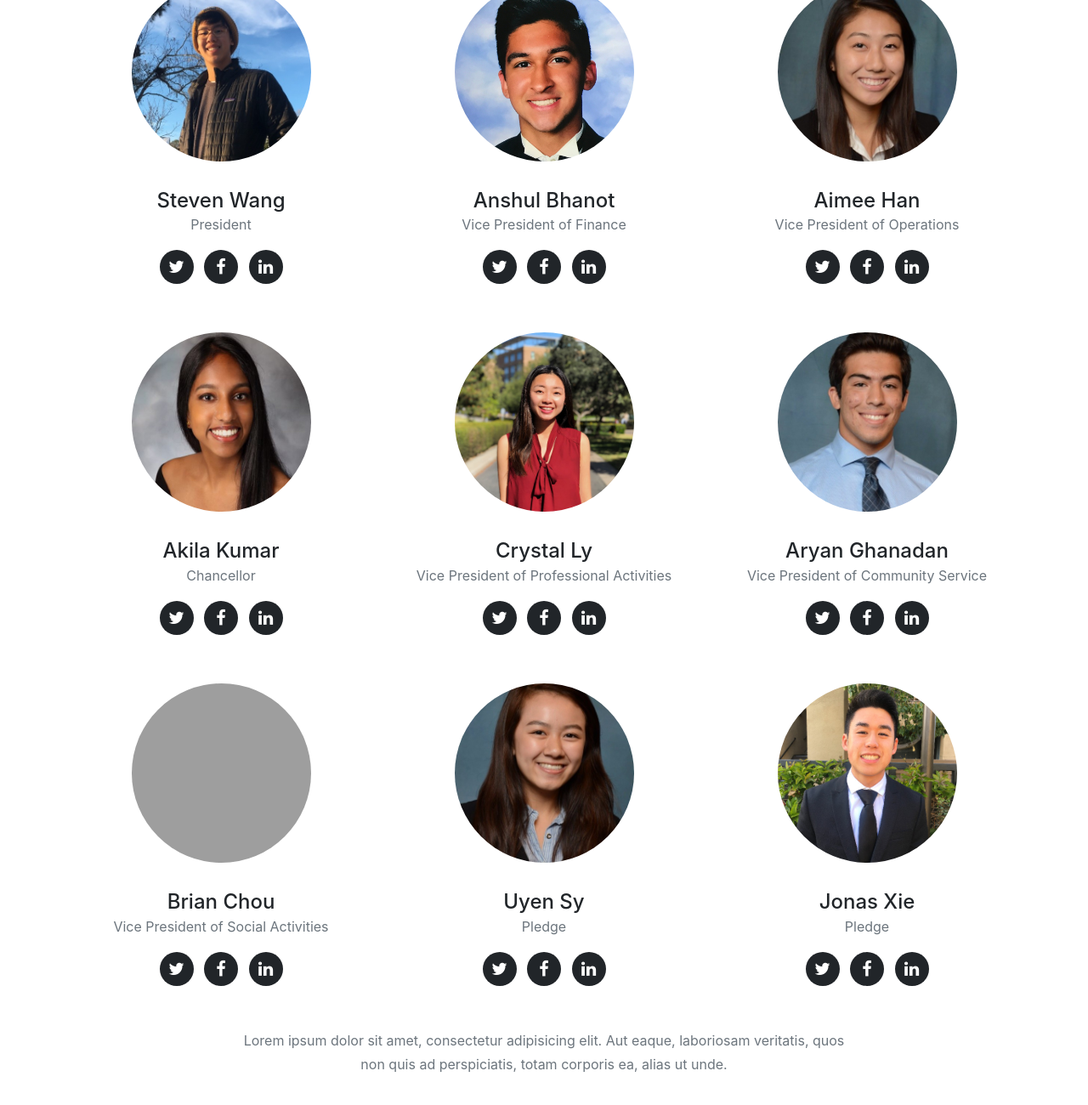
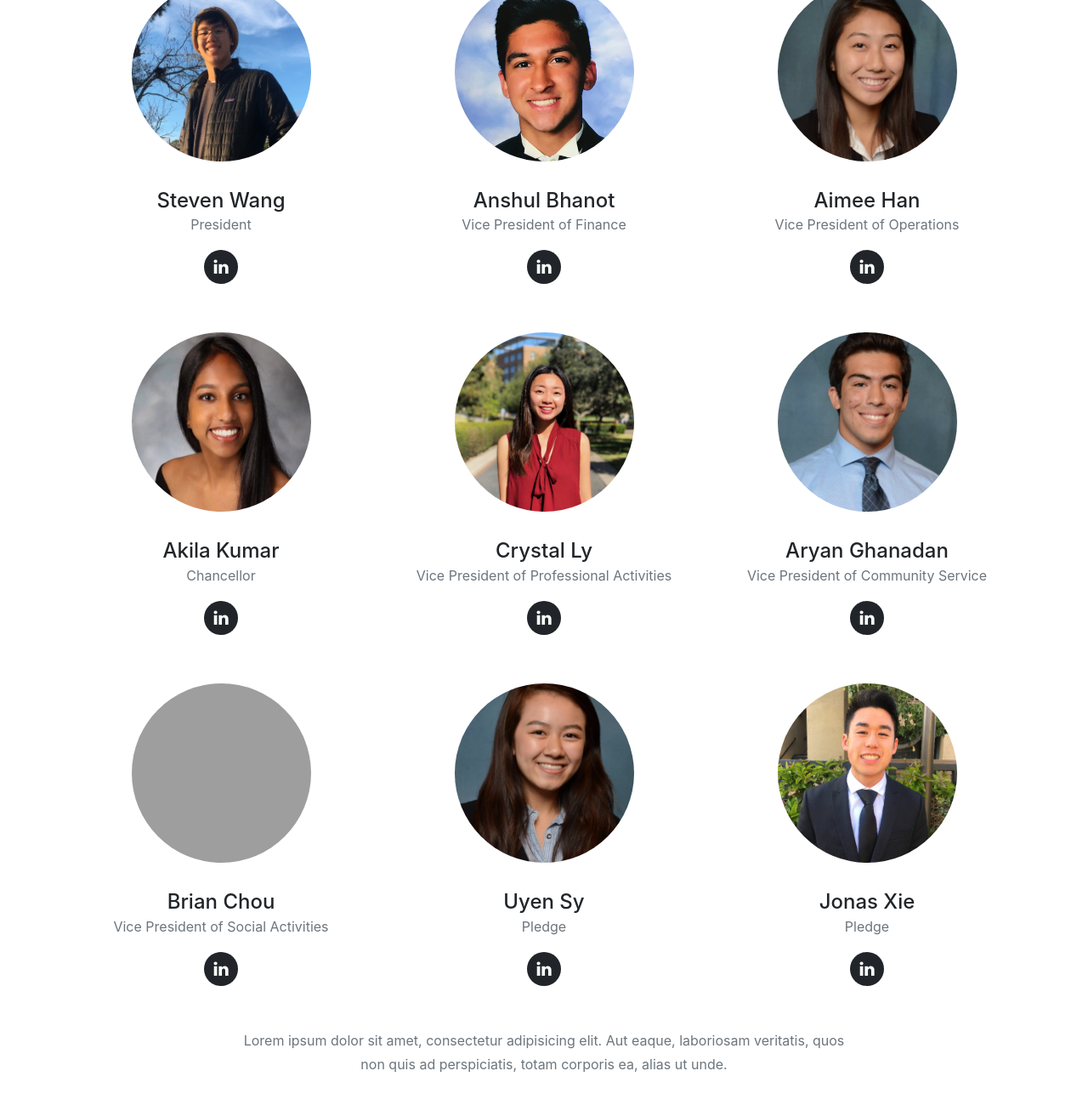
Before and after one commit to brianchou121/Alpha-Zeta-Website, a website with bundled scripts: page index.html in a window 1280 px wide. Shown: the part 2692-3992 px from the top of the page at 85% size. Built offline with nearby package versions, Linux system fonts and the light colour scheme; grey boxes are pictures that could not be loaded; a web font is replaced by a local one.

Commit message:
Add files via upload

```diff
--- a/index.html
+++ b/index.html
@@ -247,16 +247,6 @@
               <ul class="list-inline social-buttons">
                 <li class="list-inline-item">
                   <a href="#">
-                    <i class="fa fa-twitter"></i>
-                  </a>
-                </li>
-                <li class="list-inline-item">
-                  <a href="#">
-                    <i class="fa fa-facebook"></i>
-                  </a>
-                </li>
-                <li class="list-inline-item">
-                  <a href="#">
                     <i class="fa fa-linkedin"></i>
                   </a>
                 </li>
@@ -269,16 +259,6 @@
               <h4>Anshul Bhanot</h4>
               <p class="text-muted">Vice President of Finance</p>
               <ul class="list-inline social-buttons">
-                <li class="list-inline-item">
-                  <a href="#">
-                    <i class="fa fa-twitter"></i>
-                  </a>
-                </li>
-                <li class="list-inline-item">
-                  <a href="#">
-                    <i class="fa fa-facebook"></i>
-                  </a>
-                </li>
                 <li class="list-inline-item">
                   <a href="#">
                     <i class="fa fa-linkedin"></i>
@@ -295,16 +275,6 @@
               <ul class="list-inline social-buttons">
                 <li class="list-inline-item">
                   <a href="#">
-                    <i class="fa fa-twitter"></i>
-                  </a>
-                </li>
-                <li class="list-inline-item">
-                  <a href="#">
-                    <i class="fa fa-facebook"></i>
-                  </a>
-                </li>
-                <li class="list-inline-item">
-                  <a href="#">
                     <i class="fa fa-linkedin"></i>
                   </a>
                 </li>
@@ -317,16 +287,6 @@
               <h4>Akila Kumar</h4>
               <p class="text-muted">Chancellor</p>
               <ul class="list-inline social-buttons">
-                <li class="list-inline-item">
-                  <a href="#">
-                    <i class="fa fa-twitter"></i>
-                  </a>
-                </li>
-                <li class="list-inline-item">
-                  <a href="#">
-                    <i class="fa fa-facebook"></i>
-                  </a>
-                </li>
                 <li class="list-inline-item">
                   <a href="#">
                     <i class="fa fa-linkedin"></i>
@@ -342,17 +302,7 @@
               <p class="text-muted">Vice President of Professional Activities</p>
               <ul class="list-inline social-buttons">
                 <li class="list-inline-item">
-                  <a href="#">
-                    <i class="fa fa-twitter"></i>
-                  </a>
-                </li>
-                <li class="list-inline-item">
-                  <a href="#">
-                    <i class="fa fa-facebook"></i>
-                  </a>
-                </li>
-                <li class="list-inline-item">
-                  <a href="#">
+                  <a href="https://www.linkedin.com/in/crystal-ly/" target="_blank">
                     <i class="fa fa-linkedin"></i>
                   </a>
                 </li>
@@ -365,16 +315,6 @@
               <h4>Aryan Ghanadan</h4>
               <p class="text-muted">Vice President of Community Service</p>
               <ul class="list-inline social-buttons">
-                <li class="list-inline-item">
-                  <a href="#">
-                    <i class="fa fa-twitter"></i>
-                  </a>
-                </li>
-                <li class="list-inline-item">
-                  <a href="#">
-                    <i class="fa fa-facebook"></i>
-                  </a>
-                </li>
                 <li class="list-inline-item">
                   <a href="#">
                     <i class="fa fa-linkedin"></i>
@@ -391,16 +331,6 @@
               <ul class="list-inline social-buttons">
                 <li class="list-inline-item">
                   <a href="#">
-                    <i class="fa fa-twitter"></i>
-                  </a>
-                </li>
-                <li class="list-inline-item">
-                  <a href="#">
-                    <i class="fa fa-facebook"></i>
-                  </a>
-                </li>
-                <li class="list-inline-item">
-                  <a href="#">
                     <i class="fa fa-linkedin"></i>
                   </a>
                 </li>
@@ -415,16 +345,6 @@
               <ul class="list-inline social-buttons">
                 <li class="list-inline-item">
                   <a href="#">
-                    <i class="fa fa-twitter"></i>
-                  </a>
-                </li>
-                <li class="list-inline-item">
-                  <a href="#">
-                    <i class="fa fa-facebook"></i>
-                  </a>
-                </li>
-                <li class="list-inline-item">
-                  <a href="#">
                     <i class="fa fa-linkedin"></i>
                   </a>
                 </li>
@@ -437,16 +357,6 @@
               <h4>Jonas Xie</h4>
               <p class="text-muted">Pledge</p>
               <ul class="list-inline social-buttons">
-                <li class="list-inline-item">
-                  <a href="#">
-                    <i class="fa fa-twitter"></i>
-                  </a>
-                </li>
-                <li class="list-inline-item">
-                  <a href="#">
-                    <i class="fa fa-facebook"></i>
-                  </a>
-                </li>
                 <li class="list-inline-item">
                   <a href="#">
                     <i class="fa fa-linkedin"></i>
```
